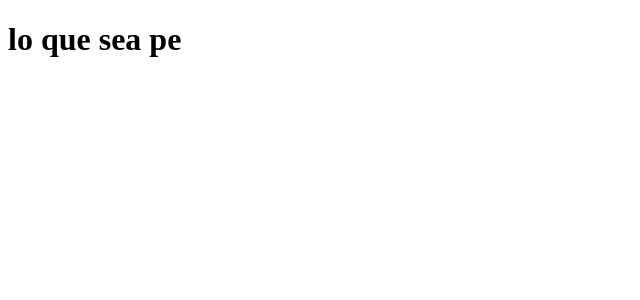
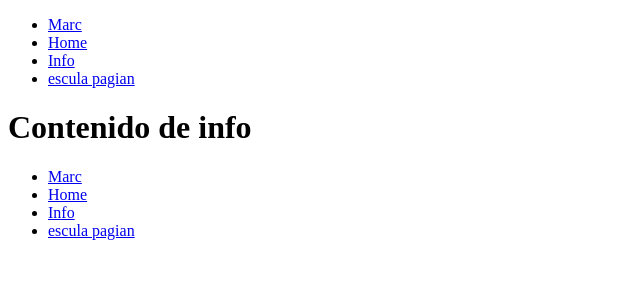
Before and after one commit to mrc-a2p/python-flask, a Flask app: page /info in a window 1280 px wide. Shown: the top 300 px of the page, without its empty margins (0-640 px from the left). Run offline with Flask 2, Linux system fonts and the light colour scheme.

Commit message:
barra de navegaciones

```diff
--- a/templates/base.html
+++ b/templates/base.html
@@ -7,8 +7,17 @@
     <title>{% block title %} bienvenidos a {% endblock %}</title>
 </head>
 <body>
+    <!-- Aqui va la barra de navegación -->
+    <header>
+        {% include "navbar.html"%}
+    </header>
+
+    <!-- Aqui va el cuerpo  -->
     {% block body %}
-
     {% endblock %}
+    <!-- Aqui va la barra inferior   -->
+    <footer>
+        {% include "footer.html"%}
+    </footer>
 </body>
 </html>
--- /dev/null
+++ b/templates/footer.html
@@ -0,0 +1,8 @@
+<nav>
+   <ul>
+       <li><a href="{{ url_for("marc") }}">Marc</a></li>
+       <li><a href="{{ url_for("index") }}">Home</a></li>
+       <li><a href="{{ url_for("info") }}">Info</a></li>
+       <li><a href="https://www.w3schools.com/html/html_formatting.asp" target="_blank">escula pagian</a></li>
+   </ul>
+</nav>
--- a/templates/hello.html
+++ b/templates/hello.html
@@ -8,9 +8,12 @@
 {% endblock %}
 
 
+
 <!-- Para visualizar el cuerpo incluimos block body en la base  -->
+
 {% block body %}
-<!-- Primero entra en la funcion de hello  y sino lo encuentra te manda la funcion index -->
+<section>
+    <!-- Primero entra en la funcion de hello  y sino lo encuentra te manda la funcion index -->
     {% if user_ip %}
     <h1> dfjeirf esto es lo {{user_ip}}</h1>
     {%else%}
@@ -22,5 +25,6 @@
         {{ muchas_macros.render_jauria(perro) }}
     {% endfor %}
     </<ul>
+</section>
 
 {% endblock %}
--- a/templates/info.html
+++ b/templates/info.html
@@ -1,12 +1,9 @@
-<!DOCTYPE html>
-<html lang="en">
-<head>
-    <meta charset="UTF-8">
-    <meta name="viewport" content="width=device-width, initial-scale=1.0">
-    <meta http-equiv="X-UA-Compatible" content="ie=edge">
-    <title>Document</title>
-</head>
-<body>
-    <h1>lo que sea pe</h1>
-</body>
-</html>
+{% extends "base.html" %}
+
+{%block title %}
+{{super ()}} info
+{% endblock %}
+
+{% block body %}
+<h1> Contenido de info </h1>
+{% endblock %}
--- /dev/null
+++ b/templates/navbar.html
@@ -0,0 +1,9 @@
+
+<nav>
+   <ul>
+       <li><a href="{{ url_for("marc") }}">Marc</a></li>
+       <li><a href="{{ url_for("index") }}">Home</a></li>
+       <li><a href="{{ url_for("info") }}">Info</a></li>
+       <li><a href="https://www.w3schools.com/html/html_formatting.asp" target="_blank">escula pagian</a></li>
+   </ul>
+</nav>
```
Also changed, not shown: templates/marc.html (+12 -12 lines), 1 other file.
